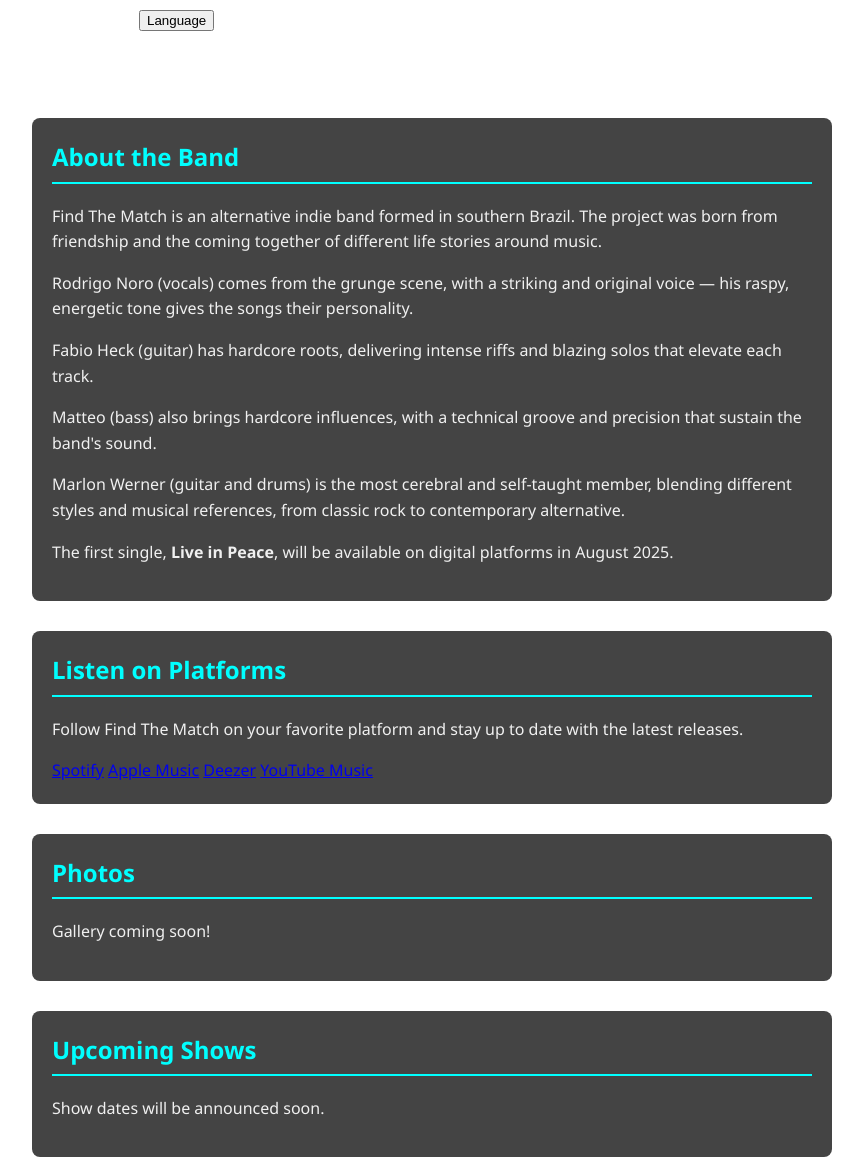
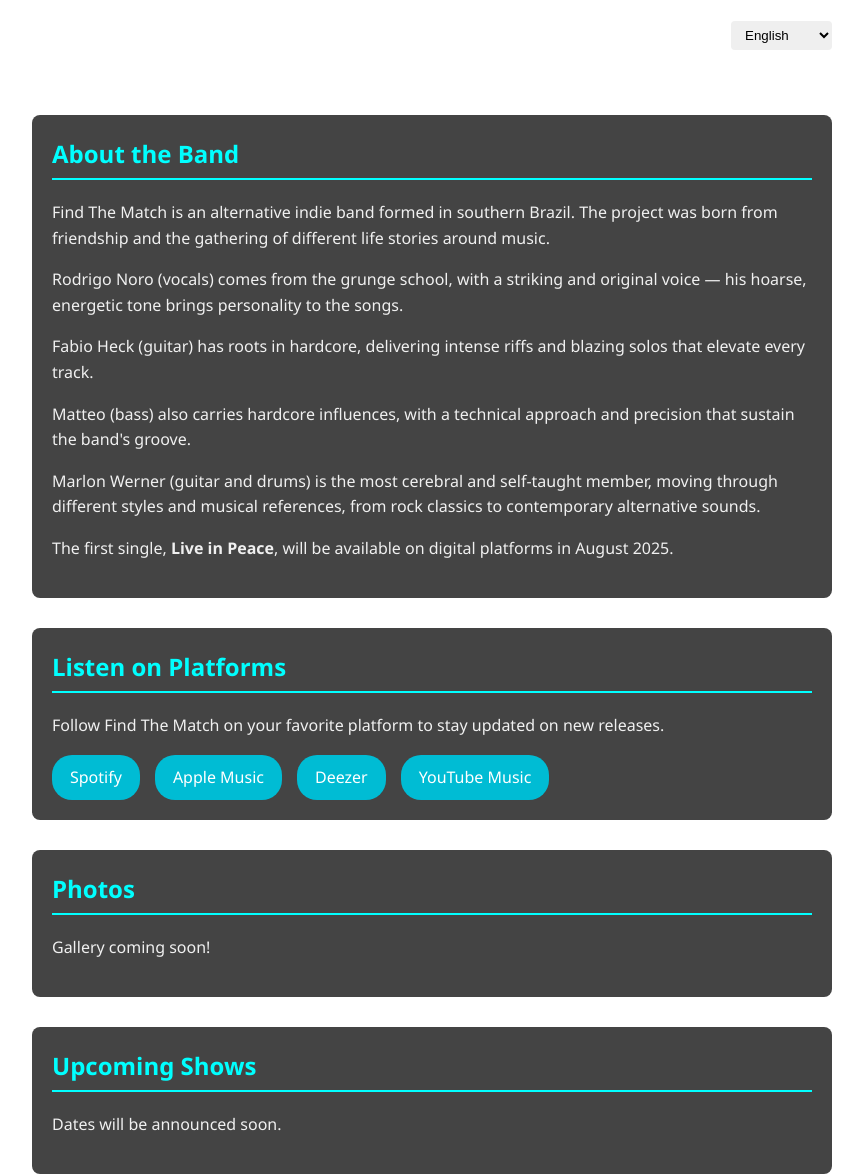
Before and after one commit to Marlonwp/findthematch, a plain HTML site: page en.html in a window 1280 px wide. Shown: the part 204-1380 px from the top of the page, without its empty margins (208-1071 px from the left). Drawn offline with Linux system fonts and the light colour scheme.

Commit message:
Update en.html

```diff
--- a/en.html
+++ b/en.html
@@ -8,52 +8,53 @@
 <body>
   <header>
     <div class="logo-circle">
-      <img src="logo-findthematch_transparente.png" alt="Find The Match Logo">
+      <img src="logo-findthematch_transparente.png" alt="Find The Match Logo" />
     </div>
     <h1>Find The Match</h1>
+    <div class="header-bar">
       <nav>
-      <div class="dropdown">
-        <button class="dropbtn">Language</button>
-        <div class="dropdown-content">
-          <a href="index.html">Português</a>
-          <a href="en.html">English</a>
-        </div>
-      </div>
         <a href="#about">About</a>
         <a href="#platforms">Listen</a>
         <a href="#photos">Photos</a>
         <a href="#shows">Shows</a>
         <a href="#socials">Social</a>
       </nav>
+      <div class="language-select">
+        <select onchange="location = this.value;">
+          <option value="index.html">Português</option>
+          <option value="en.html" selected>English</option>
+        </select>
+      </div>
+    </div>
   </header>
 
   <main>
-    <section id="about" class="bio">
+    <section id="about">
       <h2>About the Band</h2>
       <p>
-        Find The Match is an alternative indie band formed in southern Brazil. The project was born from friendship and the coming together of different life stories around music.
+        Find The Match is an alternative indie band formed in southern Brazil. The project was born from friendship and the gathering of different life stories around music.
       </p>
       <p>
-        Rodrigo Noro (vocals) comes from the grunge scene, with a striking and original voice — his raspy, energetic tone gives the songs their personality.
+        Rodrigo Noro (vocals) comes from the grunge school, with a striking and original voice — his hoarse, energetic tone brings personality to the songs.
       </p>
       <p>
-        Fabio Heck (guitar) has hardcore roots, delivering intense riffs and blazing solos that elevate each track.
+        Fabio Heck (guitar) has roots in hardcore, delivering intense riffs and blazing solos that elevate every track.
       </p>
       <p>
-        Matteo (bass) also brings hardcore influences, with a technical groove and precision that sustain the band's sound.
+        Matteo (bass) also carries hardcore influences, with a technical approach and precision that sustain the band's groove.
       </p>
       <p>
-        Marlon Werner (guitar and drums) is the most cerebral and self-taught member, blending different styles and musical references, from classic rock to contemporary alternative.
+        Marlon Werner (guitar and drums) is the most cerebral and self-taught member, moving through different styles and musical references, from rock classics to contemporary alternative sounds.
       </p>
       <p>
         The first single, <strong>Live in Peace</strong>, will be available on digital platforms in August 2025.
       </p>
     </section>
 
-    <section id="platforms" class="platforms">
+    <section id="platforms">
       <h2>Listen on Platforms</h2>
-      <p>Follow Find The Match on your favorite platform and stay up to date with the latest releases.</p>
-      <div class="icons">
+      <p>Follow Find The Match on your favorite platform to stay updated on new releases.</p>
+      <div class="button-links">
         <a href="#" target="_blank">Spotify</a>
         <a href="#" target="_blank">Apple Music</a>
         <a href="#" target="_blank">Deezer</a>
@@ -61,19 +62,19 @@
       </div>
     </section>
 
-    <section id="photos" class="photos">
+    <section id="photos">
       <h2>Photos</h2>
       <p>Gallery coming soon!</p>
     </section>
 
-    <section id="shows" class="shows">
+    <section id="shows">
       <h2>Upcoming Shows</h2>
-      <p>Show dates will be announced soon.</p>
+      <p>Dates will be announced soon.</p>
     </section>
 
-    <section id="socials" class="socials">
+    <section id="socials">
       <h2>Social & Contact</h2>
-      <div class="icons">
+      <div class="button-links">
         <a href="https://instagram.com/findthematchband" target="_blank">Instagram</a>
         <a href="https://tiktok.com/@findthematchband" target="_blank">TikTok</a>
         <a href="https://twitter.com/findthematchban" target="_blank">X (Twitter)</a>
```
Lines whose indentation alone changed are shown as unchanged.
